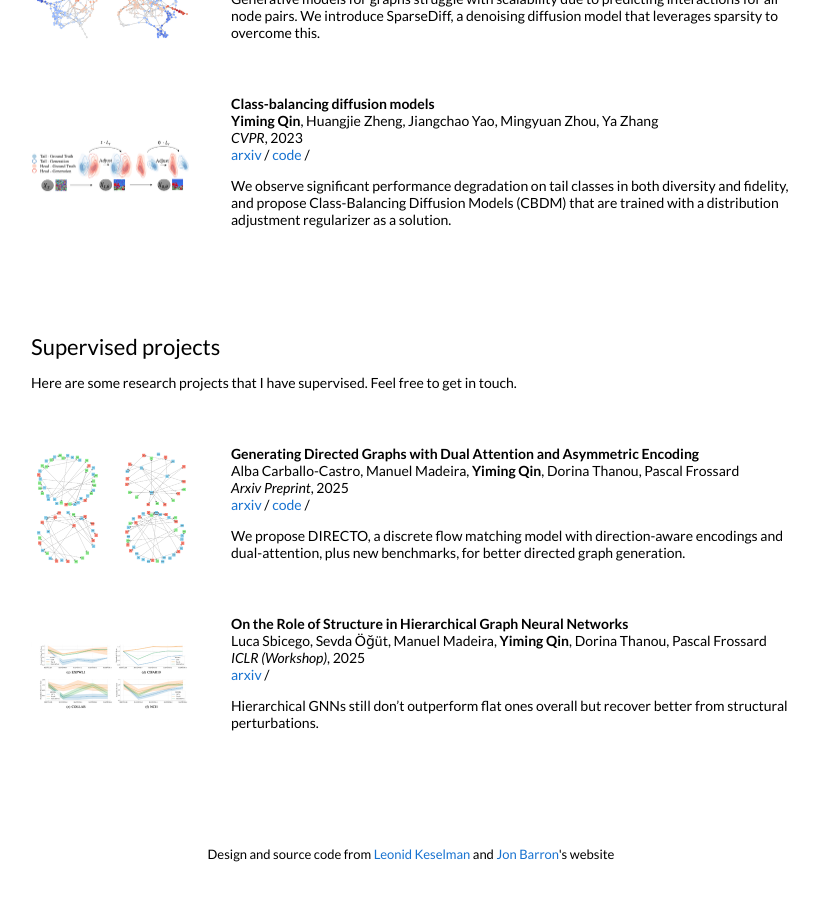
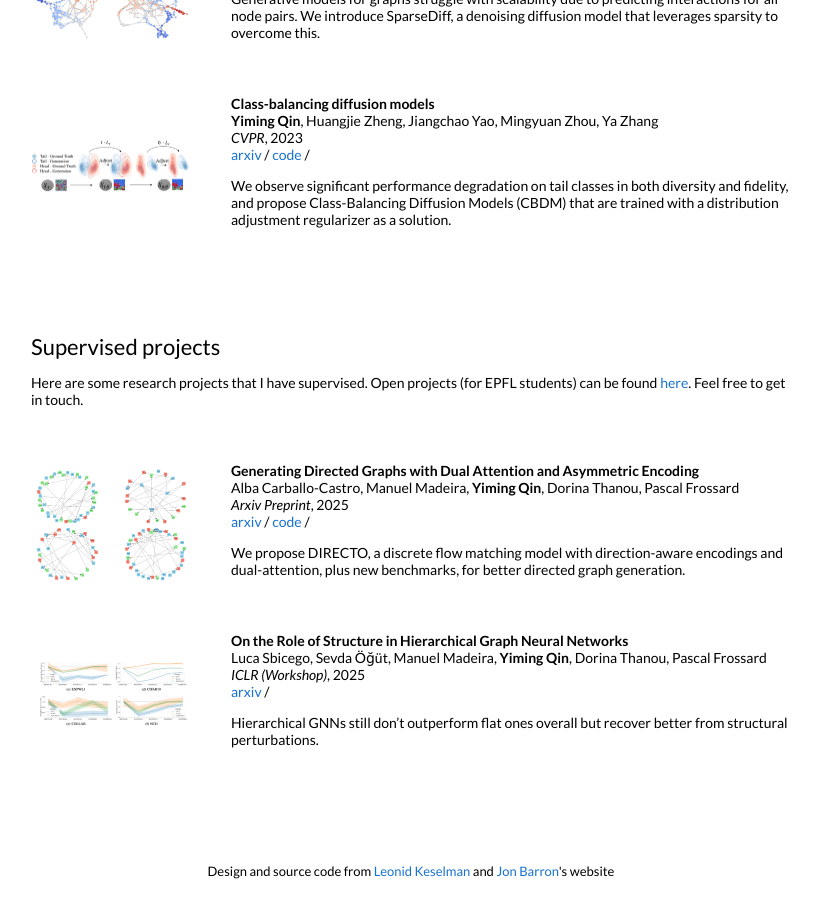
Before and after one commit to qym7/qym7.github.io, a Jekyll site: the page built from _posts/2025-07-01-MEMOIR.markdown, in a window 1280 px wide and 900 px high, scrolled down 1100 px. Shown: the whole window, without its empty margins (229-1048 px from the left). Built offline with Jekyll 4.4.1, drawn with Linux system fonts in a browser that asks for light colours.

Commit message:
add info about open projects

```diff
--- a/_layouts/default.html
+++ b/_layouts/default.html
@@ -133,7 +133,7 @@
             <td style="padding:2.5%;width:100%;vertical-align:middle">
               <h2>Supervised projects</h2>
               <p>
-                Here are some research projects that I have supervised. Feel free to get in touch.
+                Here are some research projects that I have supervised. Open projects (for EPFL students) can be found  <a href="https://sti-zen.epfl.ch/">here</a>. Feel free to get in touch.
               </p>
             </td>
           </tr>
```
